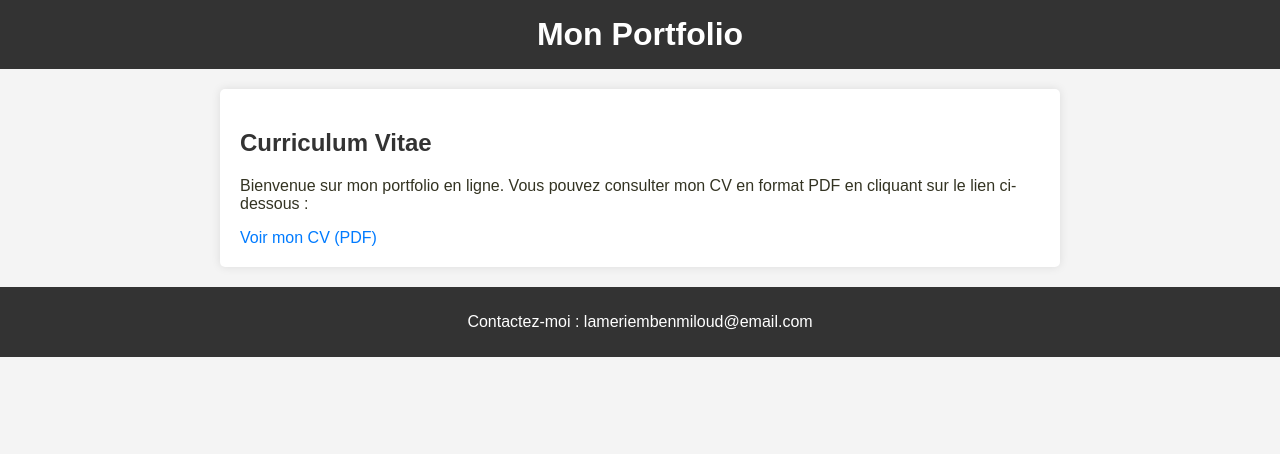
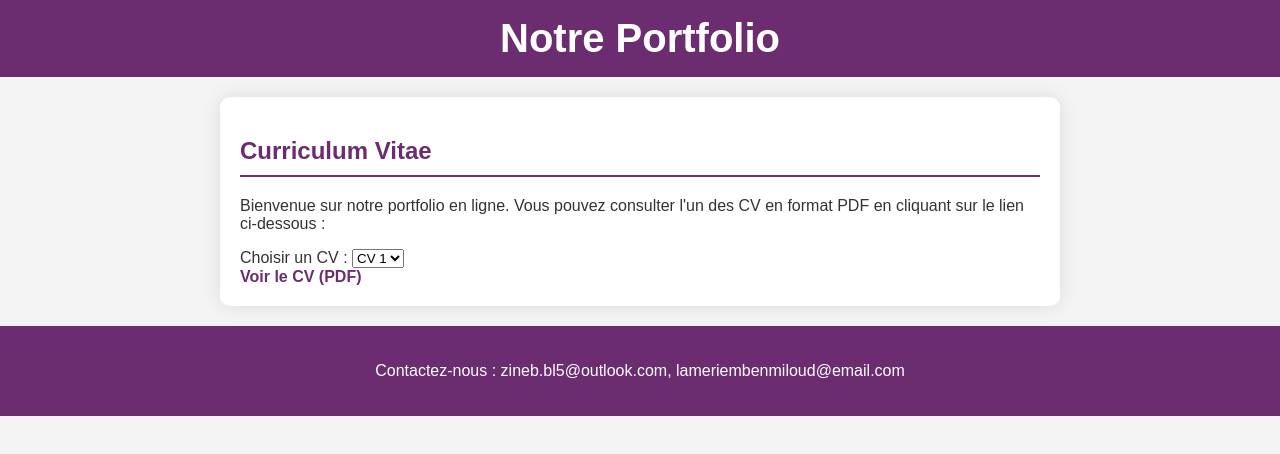
Before and after one commit to kurt-cmd/TP_cv, a plain HTML site: page index.html in a window 1280 px wide. Drawn offline with Linux system fonts and the light colour scheme.

Commit message:
rajout d'un deuxieme cv et changement de couleur

```diff
--- a/index.html
+++ b/index.html
@@ -3,26 +3,34 @@
 <head>
     <meta charset="UTF-8">
     <meta name="viewport" content="width=device-width, initial-scale=1.0">
-    <title>Mon Portfolio</title>
+    <title>Notre Portfolio</title>
     <link rel="stylesheet" href="style.css">
 </head>
 <body>
 
     <header>
-        <h1>Mon Portfolio</h1>
+        <h1>Notre Portfolio</h1>
     </header>
 
     <section>
         <h2>Curriculum Vitae</h2>
-        <p>Bienvenue sur mon portfolio en ligne. Vous pouvez consulter mon CV en format PDF en cliquant sur le lien ci-dessous :</p>
+        <p>Bienvenue sur notre portfolio en ligne. Vous pouvez consulter l'un des CV en format PDF en cliquant sur le lien ci-dessous :</p>
 
+        <div>
+            <label for="cvSelector">Choisir un CV :</label>
+            <select id="cvSelector">
+                <option value="cv1.pdf">CV 1</option>
+                <option value="cv2.pdf">CV 2</option>
+            </select>
+        </div>
 
-        <a href="cv.pdf" target="_blank" rel="noopener noreferrer">Voir mon CV (PDF)</a>
+        <a href="#" id="viewCvBtn" target="_blank" rel="noopener noreferrer">Voir le CV (PDF)</a>
     </section>
 
     <footer>
-        <p>Contactez-moi : lameriembenmiloud@email.com</p>
+        <p>Contactez-nous : zineb.bl5@outlook.com, lameriembenmiloud@email.com</p>
     </footer>
 
+    <script src="script.js"></script>
 </body>
 </html>
--- /dev/null
+++ b/script.js
@@ -0,0 +1,8 @@
+document.addEventListener("DOMContentLoaded", function() {
+    var cvSelector = document.getElementById("cvSelector");
+    var viewCvBtn = document.getElementById("viewCvBtn");
+
+    cvSelector.addEventListener("change", function() {
+        viewCvBtn.href = cvSelector.value;
+    });
+});
--- a/style.css
+++ b/style.css
@@ -3,11 +3,11 @@ body {
     margin: 0;
     padding: 0;
     background-color: #f4f4f4;
-    color: #332;
+    color: #333;
 }
 
 header {
-    background-color: #333;
+    background-color: #6b2c70; /* Couleur aubergine */
     color: #fff;
     padding: 1em;
     text-align: center;
@@ -15,6 +15,7 @@ header {
 
 h1 {
     margin: 0;
+    font-size: 2.5em;
 }
 
 section {
@@ -22,27 +23,31 @@ section {
     margin: 20px auto;
     padding: 20px;
     background-color: #fff;
-    border-radius: 5px;
-    box-shadow: 0 0 10px rgba(0, 0, 0, 0.1);
+    border-radius: 10px;
+    box-shadow: 0 0 20px rgba(0, 0, 0, 0.1);
 }
 
 h2 {
-    color: #333;
+    color: #6b2c70; /* Couleur aubergine */
+    border-bottom: 2px solid #6b2c70; /* Couleur aubergine */
+    padding-bottom: 10px;
 }
 
 a {
-    color: #007BFF;
+    color: #6b2c70; /* Couleur aubergine */
     text-decoration: none;
+    font-weight: bold;
+    transition: color 0.3s ease;
 }
 
 a:hover {
-    text-decoration: underline;
+    color: #542b61; /* Changement de couleur au survol */
 }
 
 footer {
     text-align: center;
-    padding: 10px;
-    background-color: #333;
+    padding: 20px;
+    background-color: #6b2c70; /* Couleur aubergine */
     color: #fff;
 }
 
```
Also changed, not shown: 3 other files.
